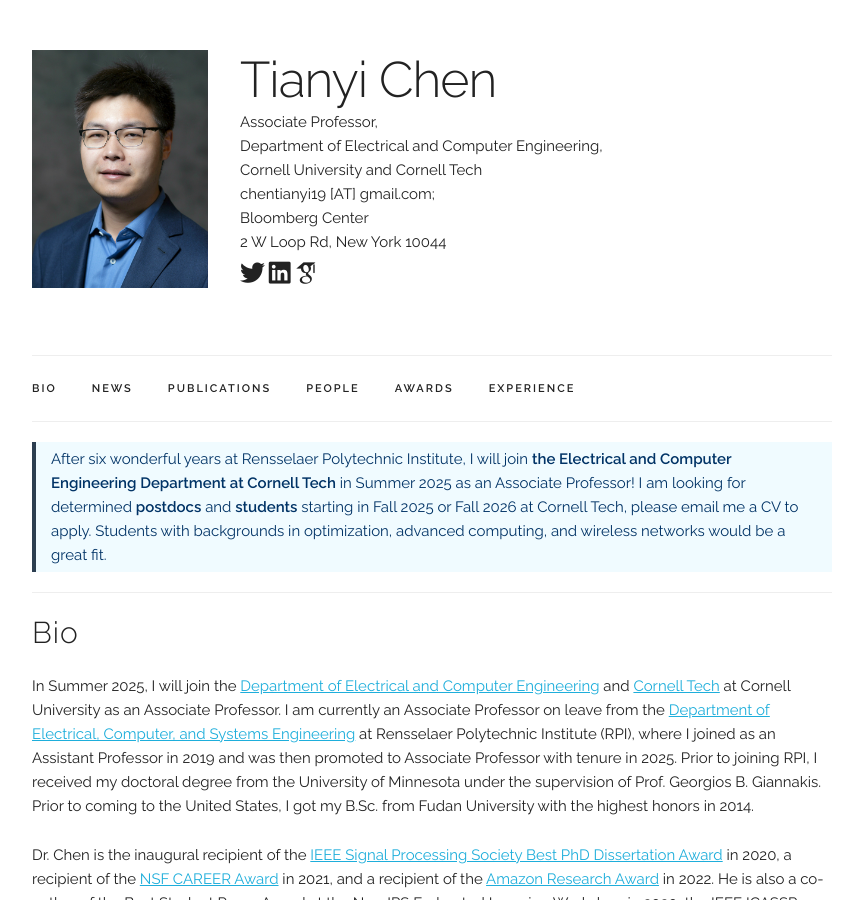
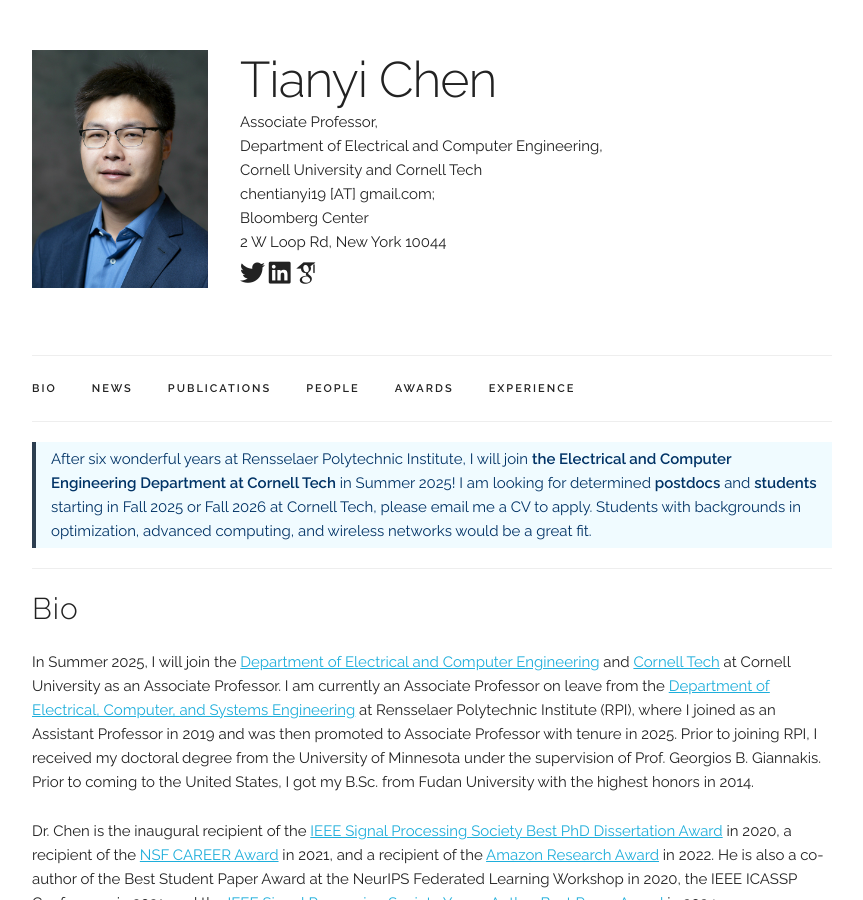
Before and after one commit to chentianyi1991/chentianyi1991.github.io, a Jekyll site: the page built from index.html, in a window 1280 px wide and 900 px high. Shown: the whole window, without its empty margins (208-1071 px from the left). Built offline with Jekyll 4.4.1, drawn with Linux system fonts in a browser that asks for light colours; some web fonts are replaced; comment, search, counter and statistics services are not loaded.

Commit message:
Update index.html

```diff
--- a/index.html
+++ b/index.html
@@ -6,7 +6,7 @@ title: Home
 <!-- ========== Prospective Students and Postdocs ========== -->
  <div class="bio‑highlight" style="margin-top: 2rem; margin-bottom: 2rem;">
   <p>
-    After six wonderful years at Rensselaer Polytechnic Institute, I will join <strong>the Electrical and Computer Engineering Department at Cornell Tech</strong> in Summer 2025 as an Associate Professor! I am looking for determined <b>postdocs</b> and <b>students</b> starting in Fall 2025 or Fall 2026 at Cornell Tech, please email me a CV to apply. Students with backgrounds in optimization, advanced computing, and wireless networks would be a great fit.
+    After six wonderful years at Rensselaer Polytechnic Institute, I will join <strong>the Electrical and Computer Engineering Department at Cornell Tech</strong> in Summer 2025! I am looking for determined <b>postdocs</b> and <b>students</b> starting in Fall 2025 or Fall 2026 at Cornell Tech, please email me a CV to apply. Students with backgrounds in optimization, advanced computing, and wireless networks would be a great fit.
   </p>
 </div>
 
```
